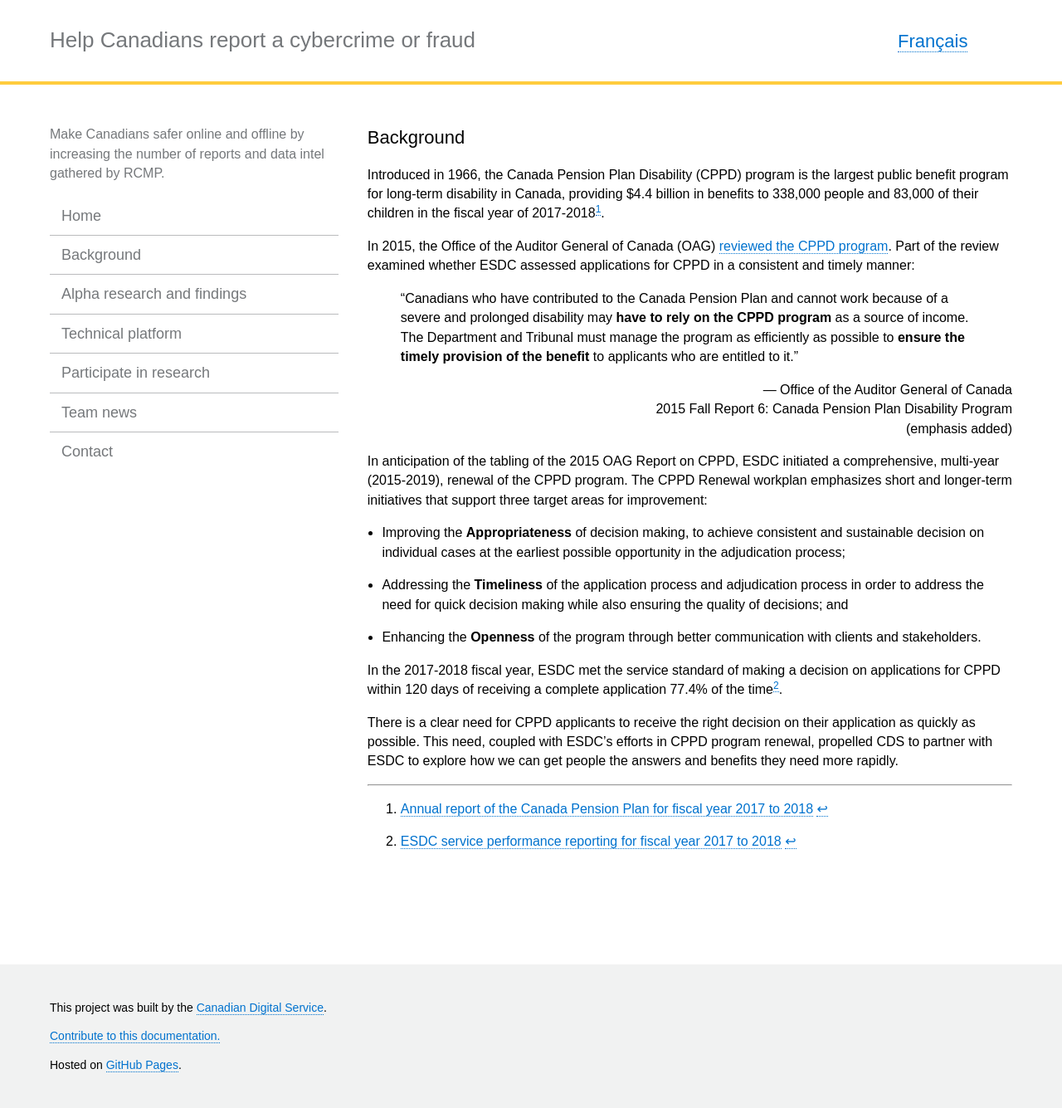
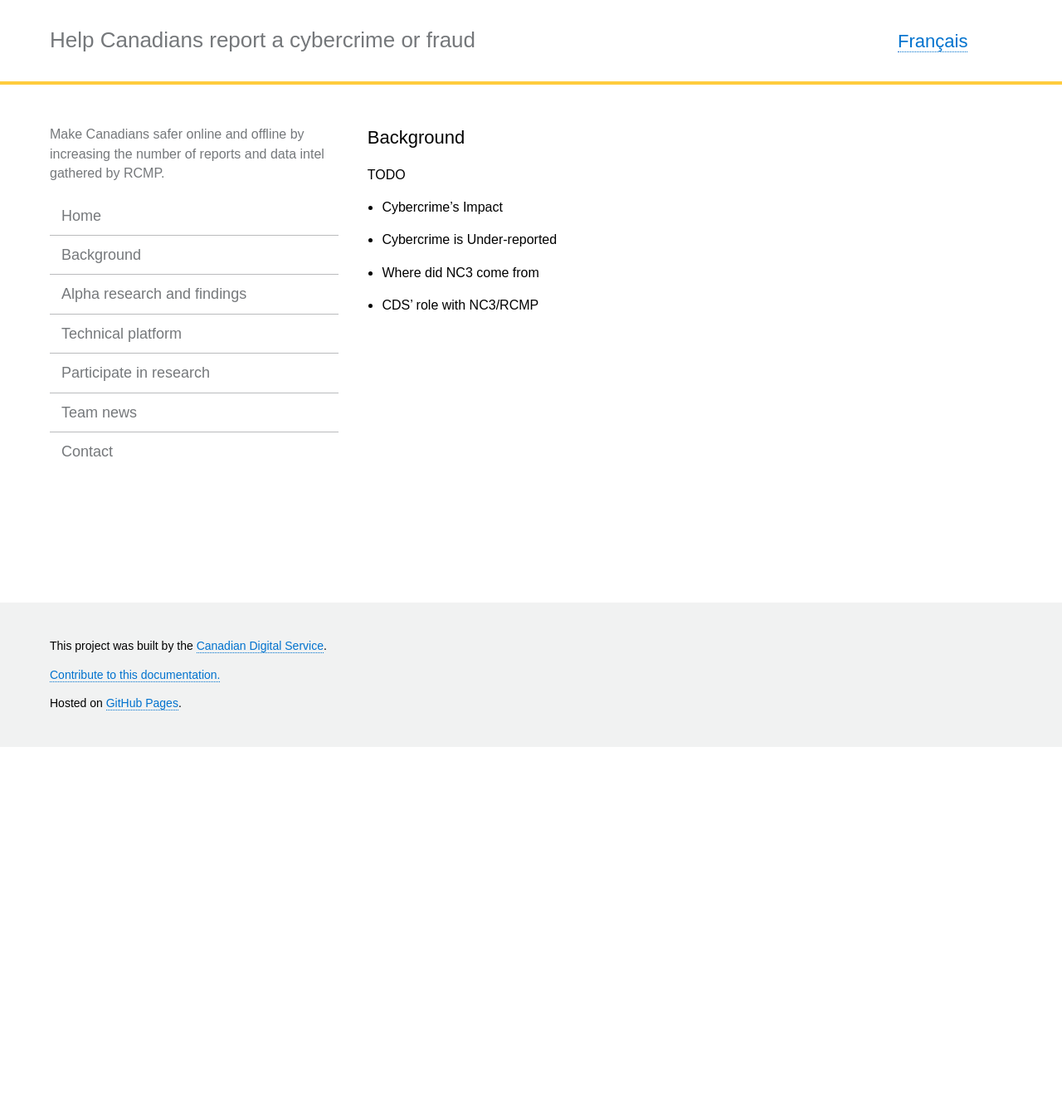
Before and after one commit to cds-snc/rcmp-report-a-cybercrime-alpha-documentation, a Jekyll site: the page built from _pages/en/background.md, in a window 1280 px wide. Shown: the whole page at 83% size. Built offline with Jekyll 4.4.1, drawn with Linux system fonts in a browser that asks for light colours; after the commit the page ends 900 px from its top, so only the background shows below that.

Commit message:
Add stubs for content.

```diff
--- a/_pages/en/background.md
+++ b/_pages/en/background.md
@@ -6,26 +6,8 @@ permalink: "/background/"
 trans_url: "/contexte/"
 ---
 
-Introduced in 1966, the Canada Pension Plan Disability (CPPD) program is the largest public benefit program for long-term disability in Canada, providing $4.4 billion in benefits to 338,000 people and 83,000 of their children in the fiscal year of 2017-2018[^1].
-
-In 2015, the Office of the Auditor General of Canada (OAG) [reviewed the CPPD program](http://www.oag-bvg.gc.ca/internet/English/parl_oag_201602_06_e_41063.html). Part of the review examined whether ESDC assessed applications for CPPD in a consistent and timely manner:
-
-> “Canadians who have contributed to the Canada Pension Plan and cannot work because of a severe and prolonged disability may **have to rely on the CPPD program** as a source of income. The Department and Tribunal must manage the program as efficiently as possible to **ensure the timely provision of the benefit** to applicants who are entitled to it.”
-<div style="text-align: right">— Office of the Auditor General of Canada</div>
-<div style="text-align: right">2015 Fall Report 6: Canada Pension Plan Disability Program</div>
-<div style="text-align: right">(emphasis added)</div>
-
-In anticipation of the tabling of the 2015 OAG Report on CPPD, ESDC initiated a comprehensive, multi-year (2015-2019), renewal of the CPPD program. The CPPD Renewal workplan emphasizes short and longer-term initiatives that support three target areas for improvement:
-
-* Improving the **Appropriateness** of decision making, to achieve consistent and sustainable decision on individual cases at the earliest possible opportunity in the adjudication process;
-* Addressing the **Timeliness** of the application process and adjudication process in order to address the need for quick decision making while also ensuring the quality of decisions; and
-* Enhancing the **Openness** of the program through better communication with clients and stakeholders.
-
-In the 2017-2018 fiscal year, ESDC met the service standard of making a decision on applications for CPPD within 120 days of receiving a complete application 77.4% of the time[^2].
-
-There is a clear need for CPPD applicants to receive the right decision on their application as quickly as possible. This need, coupled with ESDC’s efforts in CPPD program renewal, propelled CDS to partner with ESDC to explore how we can get people the answers and benefits they need more rapidly.
-
----
-
-[^1]: [Annual report of the Canada Pension Plan for fiscal year 2017 to 2018](https://www.canada.ca/en/employment-social-development/programs/pensions/reports/annual-2018.html)
-[^2]: [ESDC service performance reporting for fiscal year 2017 to 2018](https://www.canada.ca/en/employment-social-development/corporate/transparency/service-standards-2017-2018.html#s6)
+TODO
+- Cybercrime's Impact
+- Cybercrime is Under-reported
+- Where did NC3 come from
+- CDS' role with NC3/RCMP
```
Also changed, not shown: _pages/en/alpha-research.md (added, +18 -0 lines), _pages/en/discovery-research.md (deleted, +0 -70 lines), _pages/en/team-news.md (+2 -9 lines), _pages/en/technical-platform.md (added, +29 -0 lines), 14 other files.
